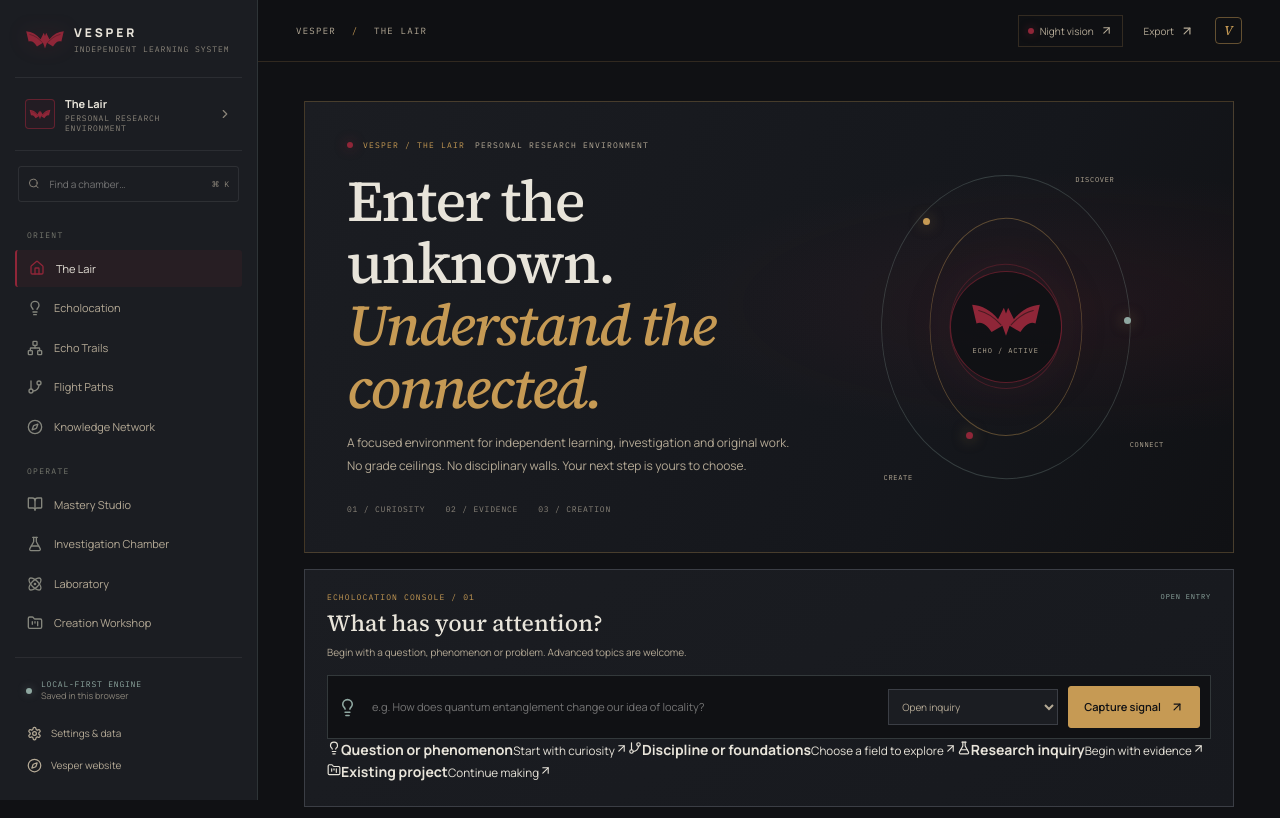
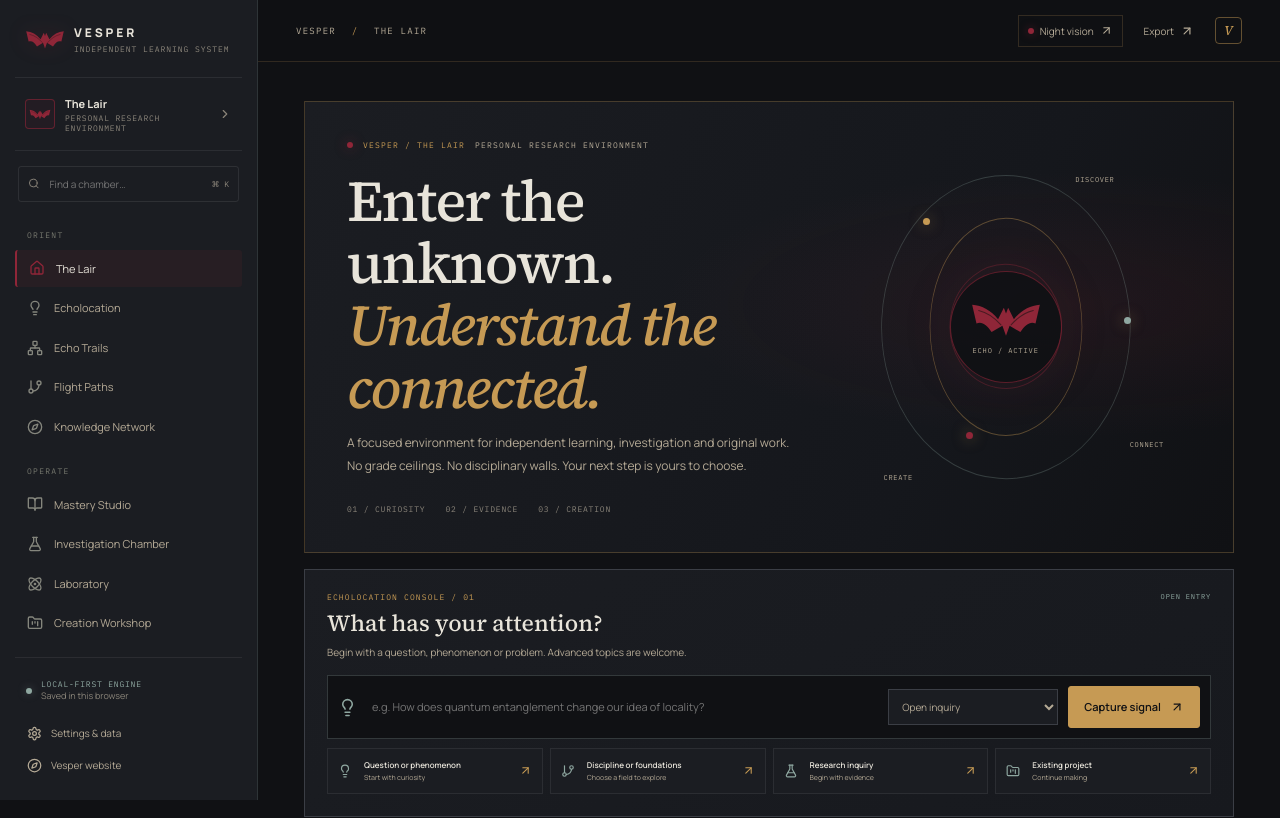
Before and after one commit to DT-09/lumen-als, a React (Vite) app in the folder web/: page /workspace in a window 1280 px wide. Shown: the top 818 px of the page. Built offline with nearby package versions, Linux system fonts and the light colour scheme.

Commit message:
Style hybrid entry routes in the Batcave Lair

```diff
--- a/web/src/styles.css
+++ b/web/src/styles.css
@@ -282,3 +282,15 @@
 .echo-public-grid span{font-size:10px;color:var(--bone-ivory)}
 .echo-public-note{padding:12px 14px;border-left:2px solid var(--signal-copper);background:#C18B750d;color:var(--stone);font-size:9px;line-height:1.7;margin-top:14px}
 @media(max-width:760px){.triad-cards{grid-template-columns:1fr}.triad-card{min-height:160px}.echo-section .section-wrap{padding-top:65px;padding-bottom:65px}.echo-public-grid{grid-template-columns:1fr}}
+
+.lair-entry-routes{display:grid;grid-template-columns:repeat(4,minmax(0,1fr));gap:7px;margin-top:9px}
+.lair-entry-routes>a{display:grid;grid-template-columns:18px minmax(0,1fr) 13px;align-items:center;gap:8px;padding:10px;border:1px solid #ffffff12;background:#1B1D22}
+.lair-entry-routes>a>svg:first-child{color:var(--echo-teal)}
+.lair-entry-routes>a>svg:last-child{color:var(--cave-gold)}
+.lair-entry-routes span{min-width:0}
+.lair-entry-routes b,.lair-entry-routes small{display:block;overflow:hidden;text-overflow:ellipsis;white-space:nowrap}
+.lair-entry-routes b{font-size:8px;font-weight:600}
+.lair-entry-routes small{font-size:7px;color:var(--stone)}
+.lair-entry-routes>a:hover{border-color:#C69A5477}
+@media(max-width:850px){.lair-entry-routes{grid-template-columns:repeat(2,minmax(0,1fr))}}
+@media(max-width:450px){.lair-entry-routes{grid-template-columns:1fr}}
```
